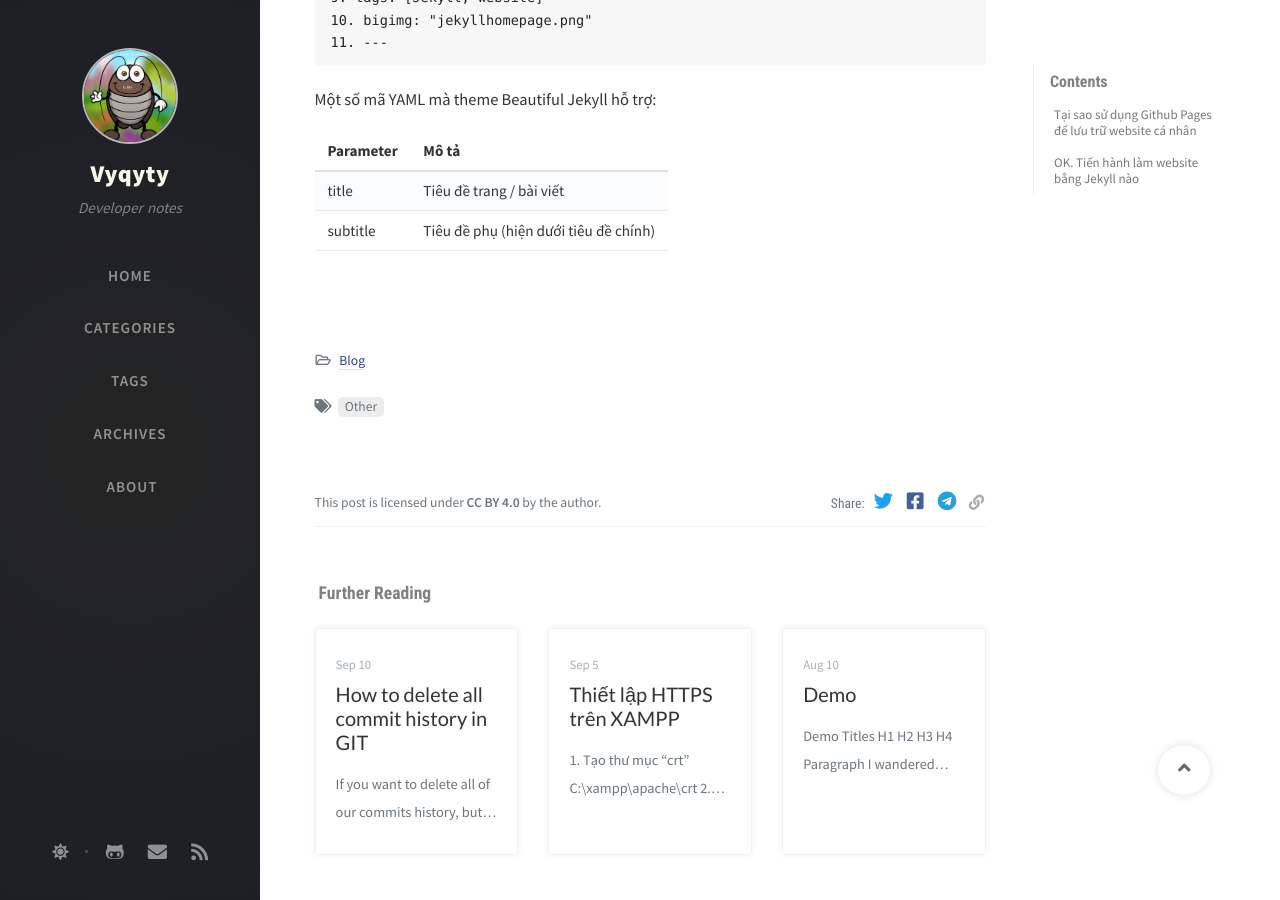
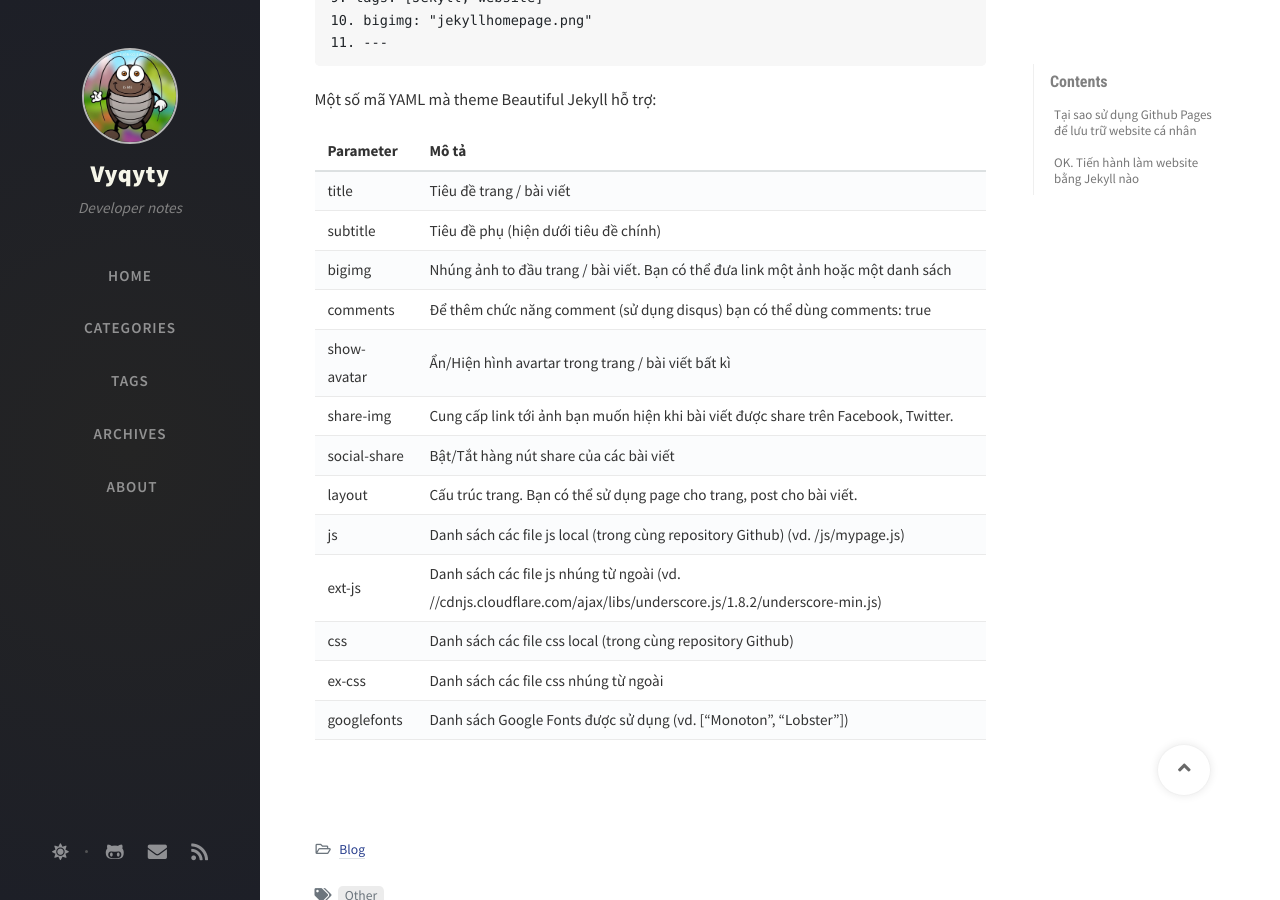
Before and after one commit to vyqyty/vyqyty.github.io, a Jekyll site: the page built from _posts/2020-10-14-tao-blog-voi-github.md, in a window 1280 px wide and 900 px high, scrolled down 3512 px. Built offline with Jekyll 4.4.1, drawn with Linux system fonts in a browser that asks for light colours; nearby versions of some CDN libraries; comment, search, counter and statistics services are not loaded.

Commit message:
Update 2020-10-14-tao-blog-voi-github.md

```diff
--- a/_posts/2020-10-14-tao-blog-voi-github.md
+++ b/_posts/2020-10-14-tao-blog-voi-github.md
@@ -95,3 +95,14 @@ Một số mã YAML mà theme Beautiful Jekyll hỗ trợ:
 |---|---|
 |title|Tiêu đề trang / bài viết|
 |subtitle|Tiêu đề phụ (hiện dưới tiêu đề chính)|
+|bigimg|Nhúng ảnh to đầu trang / bài viết. Bạn có thể đưa link một ảnh hoặc một danh sách|
+|comments|Để thêm chức năng comment (sử dụng disqus) bạn có thể dùng comments: true|
+|show-avatar|Ẩn/Hiện hình avartar trong trang / bài viết bất kì|
+|share-img|Cung cấp link tới ảnh bạn muốn hiện khi bài viết được share trên Facebook, Twitter.|
+|social-share|Bật/Tắt hàng nút share của các bài viết|
+|layout|	Cấu trúc trang. Bạn có thể sử dụng page cho trang, post cho bài viết.|
+|js|Danh sách các file js local (trong cùng repository Github) (vd. /js/mypage.js)|
+|ext-js|Danh sách các file js nhúng từ ngoài (vd. //cdnjs.cloudflare.com/ajax/libs/underscore.js/1.8.2/underscore-min.js)|
+|css|Danh sách các file css local (trong cùng repository Github)|
+|ex-css|Danh sách các file css nhúng từ ngoài|
+|googlefonts|Danh sách Google Fonts được sử dụng (vd. ["Monoton", "Lobster"])|
```
